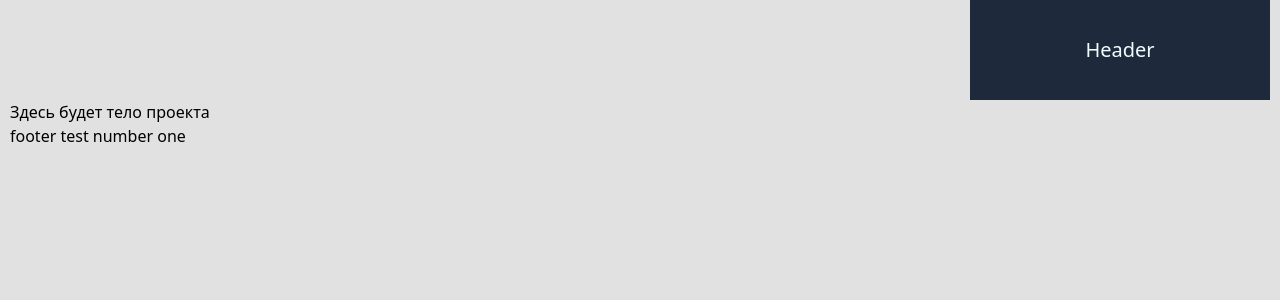
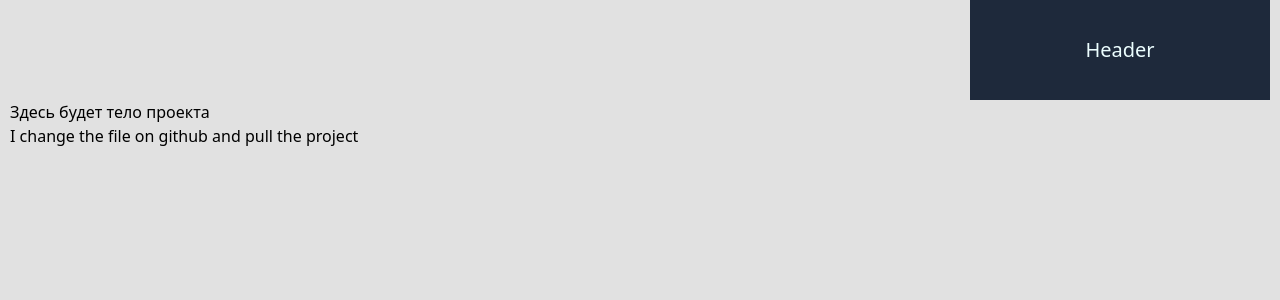
Before and after one commit to NikolayPilgun/GithubTraining, a React (Vite) app: page / in a window 1280 px wide. Shown: the top 300 px of the page. Built offline with nearby package versions, Linux system fonts and the light colour scheme.

Commit message:
I change the file on github and pull the project

```diff
--- a/src/components/footer/Footer.tsx
+++ b/src/components/footer/Footer.tsx
@@ -1,5 +1,5 @@
 function Footer() {
-	return <footer>footer test number one</footer>;
+	return <footer>I change the file on github and pull the project</footer>;
 }
 
 export default Footer;
```
